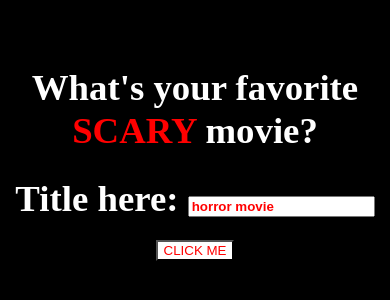
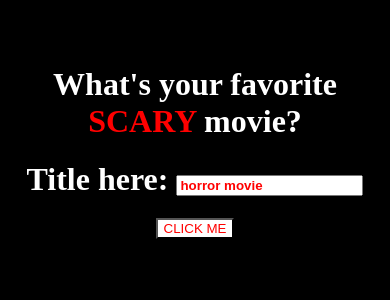
Before and after one commit to KJWilliamson/favorite-scary-movie, a plain HTML site: page index.html in a window 390 px wide. Shown: the part 304-604 px from the top of the page. Drawn offline with Linux system fonts and the light colour scheme.

Commit message:
changed background size back to 100% and made text a little smaller on mobile

```diff
--- a/style.css
+++ b/style.css
@@ -1,7 +1,7 @@
 body {
     margin-top: 370px;
     background-repeat: no-repeat;
-    background-size: cover;
+    background-size: 100%;
     background-color: black;
 }
 
@@ -72,11 +72,11 @@ h2 {
 } */
 
     h1 {
-      font-size: 2.3rem;
+      font-size: 2rem;
     }
 
     form {
-      font-size: 2.3rem;
+      font-size: 2rem;
     }
 
     /* label {
@@ -97,7 +97,7 @@ h2 {
     } */
 
     h2 {
-        font-size: 2.2rem;
+        font-size: 1.9rem;
     }
 
 }
```
